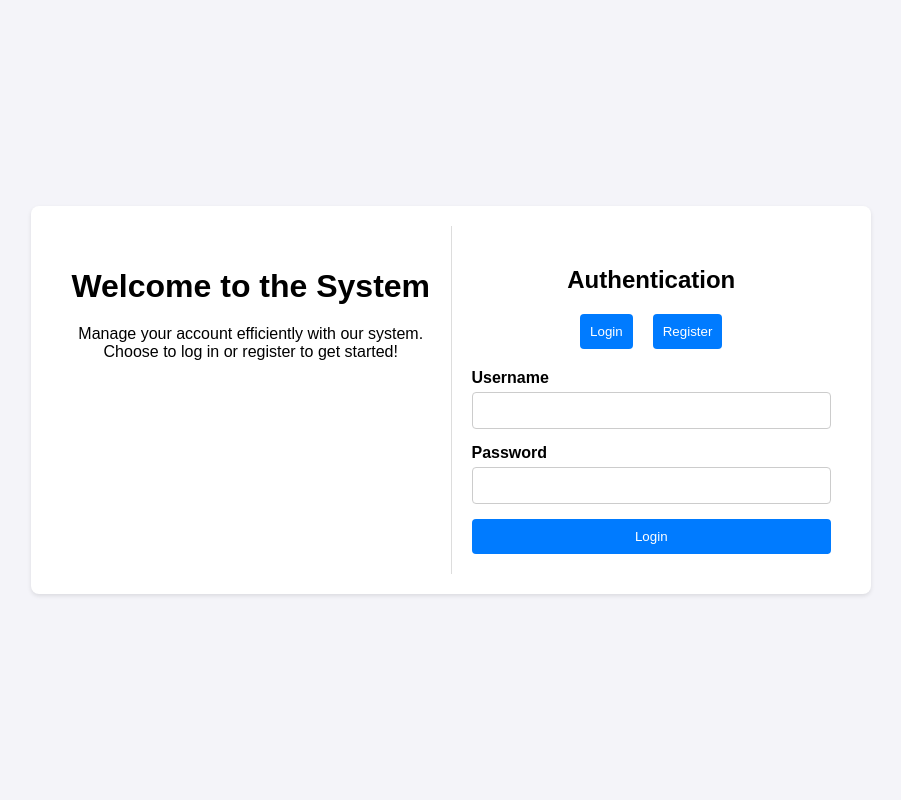
After one commit to joshieadalid/alpha-omega, a Flask app: page / in a window 1280 px wide. The commit adds this page. Shown: the whole page, without its empty margins (189-1090 px from the left). Run offline with Flask 3, Linux system fonts and the light colour scheme.

Commit message:
Últimos cambios

```diff
--- a/app.py
+++ b/app.py
@@ -1,22 +1,28 @@
 from flask import Flask
+
 from config import Config
 
 # Blueprints
+from blueprints.root import root_bp
 from blueprints.chatbot_bp import chatbot_bp
 from blueprints.auth_bp import auth_bp
 from blueprints.modes_bp import modes_bp
 
 # Servicios
-from services.db_service import close_database_connection
+from services.db_service import init_db, close_database_connection
 
 def create_app():
     app = Flask(__name__)
-    app.secret_key = Config.SECRET_KEY
 
     # Configuración adicional
     app.config.from_object(Config)
 
+    # Inicializar base de datos
+    with app.app_context():
+        init_db()
+
     # Registrar rutas (blueprints)
+    app.register_blueprint(root_bp)
     app.register_blueprint(chatbot_bp, url_prefix='/api')
     app.register_blueprint(auth_bp, url_prefix='/auth')
     app.register_blueprint(modes_bp, url_prefix='/modes')
--- a/blueprints/modes_bp.py
+++ b/blueprints/modes_bp.py
@@ -1,11 +1,10 @@
 from flask import Blueprint, render_template
+from utils.auth import jwt_required
 
 modes_bp = Blueprint('modes', __name__)
 
-@modes_bp.route('/recording')
-def mode_recording():
-    return render_template('modes/mode_recording.html')
 
 @modes_bp.route('/meeting')
+@jwt_required
 def mode_meeting():
     return render_template('modes/mode_meeting.html')
--- /dev/null
+++ b/blueprints/root.py
@@ -0,0 +1,7 @@
+from flask import Blueprint, render_template
+
+root_bp = Blueprint('root', __name__)
+
+@root_bp.route('/')
+def index():
+    return render_template('auth/authentication.html')
--- a/config.py
+++ b/config.py
@@ -5,7 +5,7 @@ import os
 load_dotenv()
 
 class Config:
-    SECRET_KEY = os.getenv('SECRET_KEY', 'default-secret-key')
+    SECRET_KEY = os.getenv('SECRET_KEY', 'Prueba123')
     DEBUG = os.getenv('DEBUG', 'False').lower() in ('true', '1', 'yes')
     HOST = os.getenv('HOST', '127.0.0.1')
     PORT = int(os.getenv('PORT', 3000))
--- /dev/null
+++ b/schema.sql
@@ -0,0 +1,6 @@
+CREATE TABLE IF NOT EXISTS users (
+    id INTEGER PRIMARY KEY AUTOINCREMENT,
+    username TEXT UNIQUE NOT NULL,
+    password TEXT NOT NULL,
+    created_at TIMESTAMP DEFAULT CURRENT_TIMESTAMP
+);
--- a/services/db_service.py
+++ b/services/db_service.py
@@ -1,13 +1,23 @@
 import sqlite3
-from flask import g
 
-def get_database_connection():
-    if 'db' not in g:
-        g.db = sqlite3.connect('example.db')
-        g.db.row_factory = sqlite3.Row
-    return g.db
+DATABASE = 'app.db'
+
+def get_db():
+    """Conexión a la base de datos."""
+    conn = sqlite3.connect(DATABASE)
+    conn.row_factory = sqlite3.Row  # Acceso a columnas por nombre
+    return conn
 
 def close_database_connection(exception=None):
-    db = g.pop('db', None)
-    if db is not None:
-        db.close()
+    """Cierra la conexión a la base de datos."""
+    conn = getattr(exception, '_database', None)
+    if conn is not None:
+        conn.close()
+
+def init_db():
+    """Inicializa la base de datos con un esquema."""
+    conn = get_db()
+    with open('schema.sql', 'r') as f:
+        conn.executescript(f.read())
+    conn.commit()
+    conn.close()
--- /dev/null
+++ b/static/css/auth/styles.css
@@ -0,0 +1,79 @@
+body {
+  font-family: Arial, sans-serif;
+  background-color: #f4f4f9;
+  display: flex;
+  justify-content: center;
+  align-items: center;
+  height: 100vh;
+  margin: 0;
+}
+.container {
+  display: flex;
+  background: #fff;
+  padding: 20px;
+  border-radius: 8px;
+  box-shadow: 0 2px 4px rgba(0, 0, 0, 0.1);
+  max-width: 800px;
+  width: 100%;
+}
+.welcome {
+  flex: 1;
+  padding: 20px;
+  text-align: center;
+}
+.welcome h1 {
+  margin-bottom: 20px;
+}
+.auth {
+  flex: 1;
+  padding: 20px;
+  border-left: 1px solid #ddd;
+}
+.auth h2 {
+  text-align: center;
+}
+.auth .toggle-buttons {
+  display: flex;
+  justify-content: center;
+  margin-bottom: 20px;
+}
+.auth .toggle-buttons button {
+  margin: 0 10px;
+  padding: 10px;
+  background-color: #007BFF;
+  color: white;
+  border: none;
+  border-radius: 4px;
+  cursor: pointer;
+}
+.auth .toggle-buttons button:hover {
+  background-color: #0056b3;
+}
+.auth form {
+  display: none;
+  flex-direction: column;
+}
+.auth form.active {
+  display: flex;
+}
+.auth label {
+  margin-bottom: 5px;
+  font-weight: bold;
+}
+.auth input {
+  padding: 10px;
+  margin-bottom: 15px;
+  border: 1px solid #ccc;
+  border-radius: 4px;
+}
+.auth button.submit {
+  padding: 10px;
+  background-color: #007BFF;
+  color: #fff;
+  border: none;
+  border-radius: 4px;
+  cursor: pointer;
+}
+.auth button.submit:hover {
+  background-color: #0056b3;
+}
--- /dev/null
+++ b/static/js/auth/scripts.js
@@ -0,0 +1,99 @@
+document.addEventListener("DOMContentLoaded", () => {
+    const loginForm = document.getElementById("login-form");
+    const registerForm = document.getElementById("register-form");
+    const showLoginButton = document.getElementById("show-login");
+    const showRegisterButton = document.getElementById("show-register");
+
+    // Alternar entre formularios
+    showLoginButton.addEventListener("click", () => {
+        loginForm.classList.add("active");
+        registerForm.classList.remove("active");
+    });
+
+    showRegisterButton.addEventListener("click", () => {
+        registerForm.classList.add("active");
+        loginForm.classList.remove("active");
+    });
+
+    async function apiRequest(url, method, body = null, token = null) {
+        const headers = { "Content-Type": "application/json" };
+        if (token) headers["Authorization"] = `Bearer ${token}`;
+
+        const response = await fetch(url, {
+            method,
+            headers,
+            body: body ? JSON.stringify(body) : null
+        });
+
+        return response;
+    }
+
+    function getAuthToken() {
+        return localStorage.getItem("token");
+    }
+
+    async function accessMeetingPage() {
+        const token = getAuthToken();
+        if (!token) {
+            alert("You must log in first!");
+            window.location.href = "/";
+            return;
+        }
+
+        try {
+            const response = await apiRequest("/modes/meeting", "GET", null, token);
+            if (response.ok) {
+                window.location.href = "/modes/meeting"; // Redirigir directamente
+            } else {
+                const data = await response.json();
+                alert(data.message || "Access denied");
+            }
+        } catch (error) {
+            console.error("Error accessing meeting page:", error);
+            alert("An error occurred while trying to access the page");
+        }
+    }
+
+    loginForm.addEventListener("submit", async (e) => {
+        e.preventDefault();
+        const username = document.getElementById("login-username").value;
+        const password = document.getElementById("login-password").value;
+
+        try {
+            const response = await apiRequest("/auth/login", "POST", { username, password });
+            const data = await response.json();
+
+            if (response.ok) {
+                localStorage.setItem("token", data.token);
+                alert("Login successful! Redirecting to meeting page...");
+                accessMeetingPage();
+            } else {
+                alert(data.message || "Login failed");
+            }
+        } catch (error) {
+            console.error("Error during login:", error);
+            alert("An error occurred during login");
+        }
+    });
+
+    registerForm.addEventListener("submit", async (e) => {
+        e.preventDefault();
+        const username = document.getElementById("username").value;
+        const password = document.getElementById("password").value;
+
+        try {
+            const response = await apiRequest("/auth/register", "POST", { username, password });
+            const data = await response.json();
+
+            if (response.ok) {
+                alert("Registration successful! You can now log in.");
+                showLoginButton.click();
+            } else {
+                alert(data.message || "Registration failed");
+            }
+        } catch (error) {
+            console.error("Error during registration:", error);
+            alert("An error occurred during registration");
+        }
+    });
+});
--- /dev/null
+++ b/templates/auth/authentication.html
@@ -0,0 +1,43 @@
+<!DOCTYPE html>
+<html lang="en">
+<head>
+  <meta charset="UTF-8">
+  <meta name="viewport" content="width=device-width, initial-scale=1.0">
+  <title>Welcome to the System</title>
+  <link rel="stylesheet" href="{{ url_for('static', filename='css/auth/styles.css') }}">
+</head>
+<body>
+  <div class="container">
+    <div class="welcome">
+      <h1>Welcome to the System</h1>
+      <p>Manage your account efficiently with our system. Choose to log in or register to get started!</p>
+    </div>
+    <div class="auth">
+      <h2>Authentication</h2>
+      <div class="toggle-buttons">
+        <button id="show-login">Login</button>
+        <button id="show-register">Register</button>
+      </div>
+      <form id="login-form" class="active">
+        <label for="login-username">Username</label>
+        <input type="text" id="login-username" name="username" required>
+
+        <label for="login-password">Password</label>
+        <input type="password" id="login-password" name="password" required>
+
+        <button type="submit" class="submit">Login</button>
+      </form>
+      <form id="register-form">
+        <label for="username">Username</label>
+        <input type="text" id="username" name="username" required>
+
+        <label for="password">Password</label>
+        <input type="password" id="password" name="password" required>
+
+        <button type="submit" class="submit">Register</button>
+      </form>
+    </div>
+  </div>
+  <script src="{{ url_for('static', filename='js/auth/scripts.js') }}"></script>
+</body>
+</html>
--- a/templates/modes/mode_meeting.html
+++ b/templates/modes/mode_meeting.html
@@ -135,7 +135,7 @@
     <footer>
         <p>&copy; 2024 Alphaomega. Todos los derechos reservados.</p>
          <!-- Enlace al menú principal con ícono -->
-        <a href="{{ url_for('auth.menu') }}" class="flex items-center justify-center gap-2 text-blue-400 hover:underline">
+        <a href="{{ url_for('auth.login') }}" class="flex items-center justify-center gap-2 text-blue-400 hover:underline">
             <svg xmlns="http://www.w3.org/2000/svg" class="h-5 w-5" fill="none" viewBox="0 0 24 24" stroke="currentColor" stroke-width="2">
                 <path stroke-linecap="round" stroke-linejoin="round" d="M15 19l-7-7 7-7" />
             </svg>
```
Also changed, not shown: blueprints/auth_bp.py (+47 -47 lines), blueprints/chatbot_bp.py (+6 -13 lines), templates/modes/mode_recording.html (deleted, +0 -187 lines), tests/database_test.py (deleted, +0 -16 lines), utils/auth.py (added, +22 -0 lines), 1 other file.
